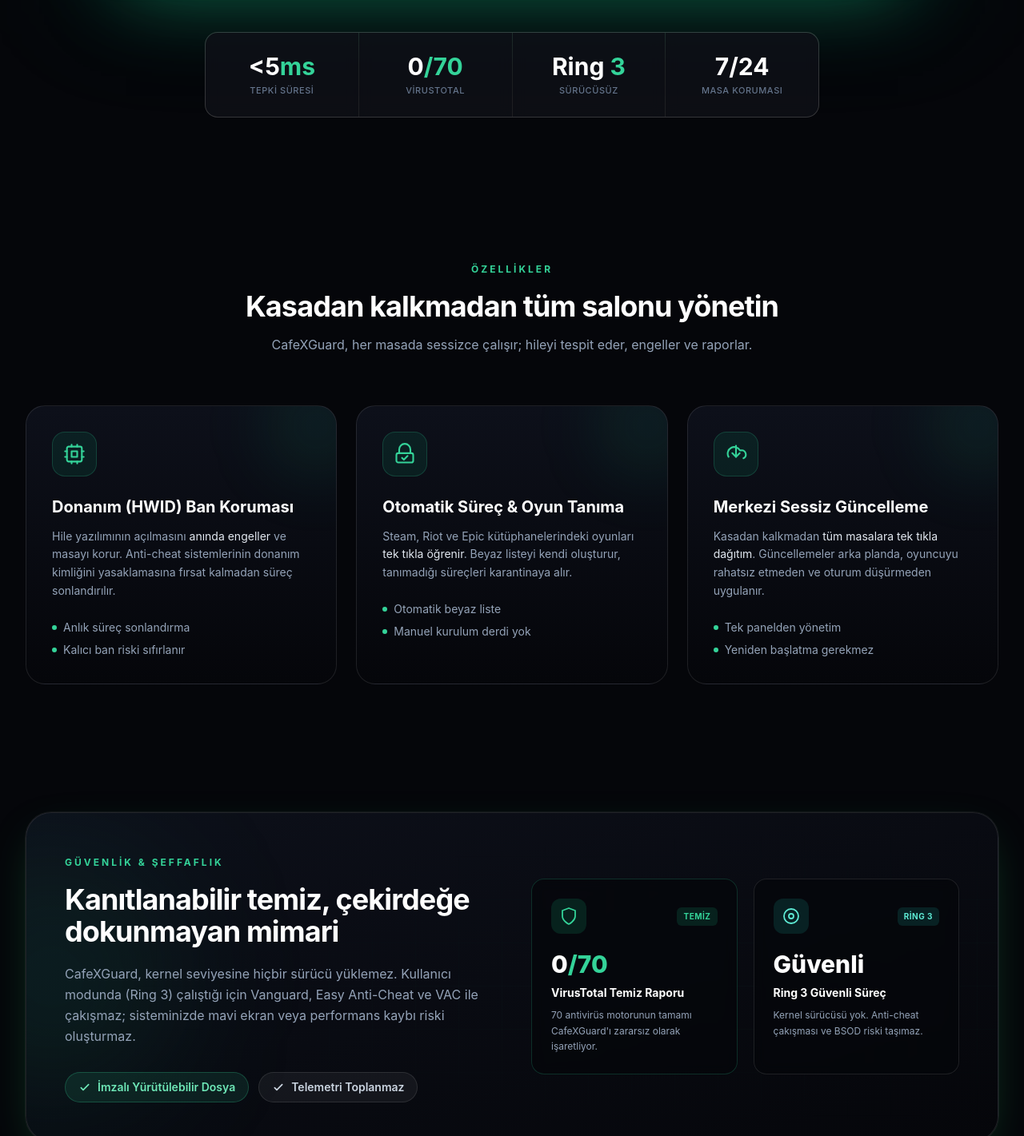
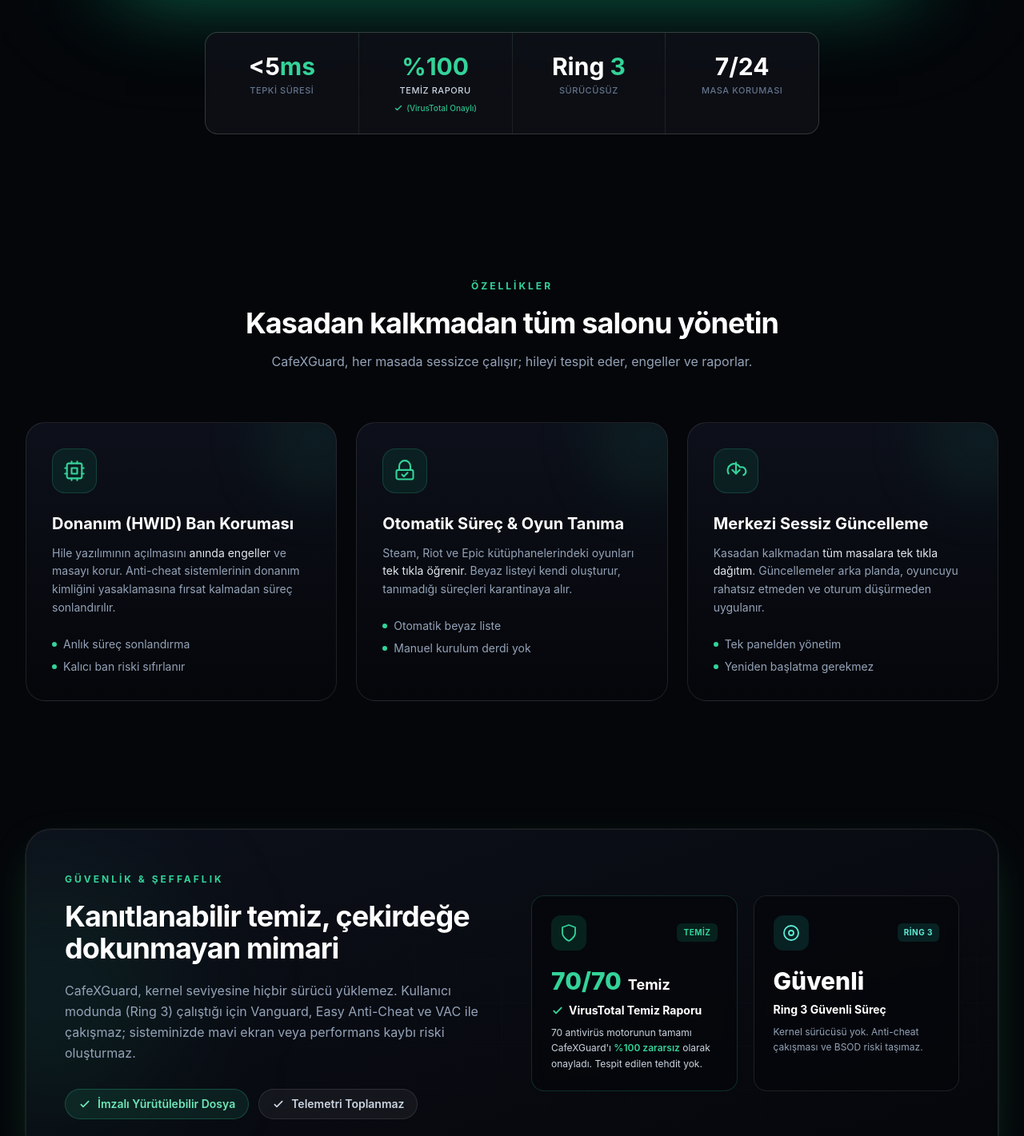
Before and after one commit to Cr7pto/CafeXGuard, a plain HTML site: page index.html in a window 1280 px wide. Shown: the part 1160-2581 px from the top of the page at 80% size. Drawn offline with nearby package versions, Linux system fonts and the light colour scheme.

Commit message:
Add files via upload

```diff
--- a/index.html
+++ b/index.html
@@ -374,8 +374,14 @@
           <div class="mt-1 text-[11px] font-medium uppercase tracking-wider text-slate-500">Tepki Süresi</div>
         </div>
         <div class="bg-ink-900/80 px-4 py-6 backdrop-blur">
-          <div class="text-2xl font-bold text-white sm:text-3xl">0<span class="text-emerald-400">/70</span></div>
-          <div class="mt-1 text-[11px] font-medium uppercase tracking-wider text-slate-500">VirusTotal</div>
+          <div class="text-2xl font-bold text-emerald-400 sm:text-3xl">%100</div>
+          <div class="mt-1 text-[11px] font-medium uppercase tracking-wider text-slate-300">Temiz Raporu</div>
+          <div class="mt-1.5 flex items-center justify-center gap-1 text-[10px] font-medium text-emerald-400/90">
+            <svg class="h-3 w-3 shrink-0" viewBox="0 0 24 24" fill="none" stroke="currentColor" stroke-width="3" stroke-linecap="round" stroke-linejoin="round">
+              <path d="m5 13 4 4L19 7"/>
+            </svg>
+            (VirusTotal Onaylı)
+          </div>
         </div>
         <div class="bg-ink-900/80 px-4 py-6 backdrop-blur">
           <div class="text-2xl font-bold text-white sm:text-3xl">Ring <span class="text-emerald-400">3</span></div>
@@ -509,10 +515,20 @@
                 </div>
                 <span class="rounded-md bg-emerald-500/15 px-2 py-1 text-[10px] font-bold uppercase tracking-wider text-emerald-400">Temiz</span>
               </div>
-              <div class="mt-5 text-3xl font-extrabold text-white">0<span class="text-emerald-400">/70</span></div>
-              <h3 class="mt-2 text-sm font-bold text-white">VirusTotal Temiz Raporu</h3>
-              <p class="mt-2 text-xs leading-relaxed text-slate-400">
-                70 antivirüs motorunun tamamı CafeXGuard'ı zararsız olarak işaretliyor.
+              <div class="mt-5 flex items-baseline gap-2">
+                <span class="text-3xl font-extrabold text-emerald-400">70/70</span>
+                <span class="text-lg font-bold text-white">Temiz</span>
+              </div>
+              <h3 class="mt-2 flex items-center gap-1.5 text-sm font-bold text-white">
+                <svg class="h-4 w-4 shrink-0 text-emerald-400" viewBox="0 0 24 24" fill="none" stroke="currentColor" stroke-width="3" stroke-linecap="round" stroke-linejoin="round">
+                  <path d="m5 13 4 4L19 7"/>
+                </svg>
+                VirusTotal Temiz Raporu
+              </h3>
+              <p class="mt-2 text-xs leading-relaxed text-slate-300">
+                70 antivirüs motorunun tamamı CafeXGuard'ı
+                <span class="font-semibold text-emerald-400">%100 zararsız</span> olarak onayladı.
+                Tespit edilen tehdit yok.
               </p>
             </div>
 
```
